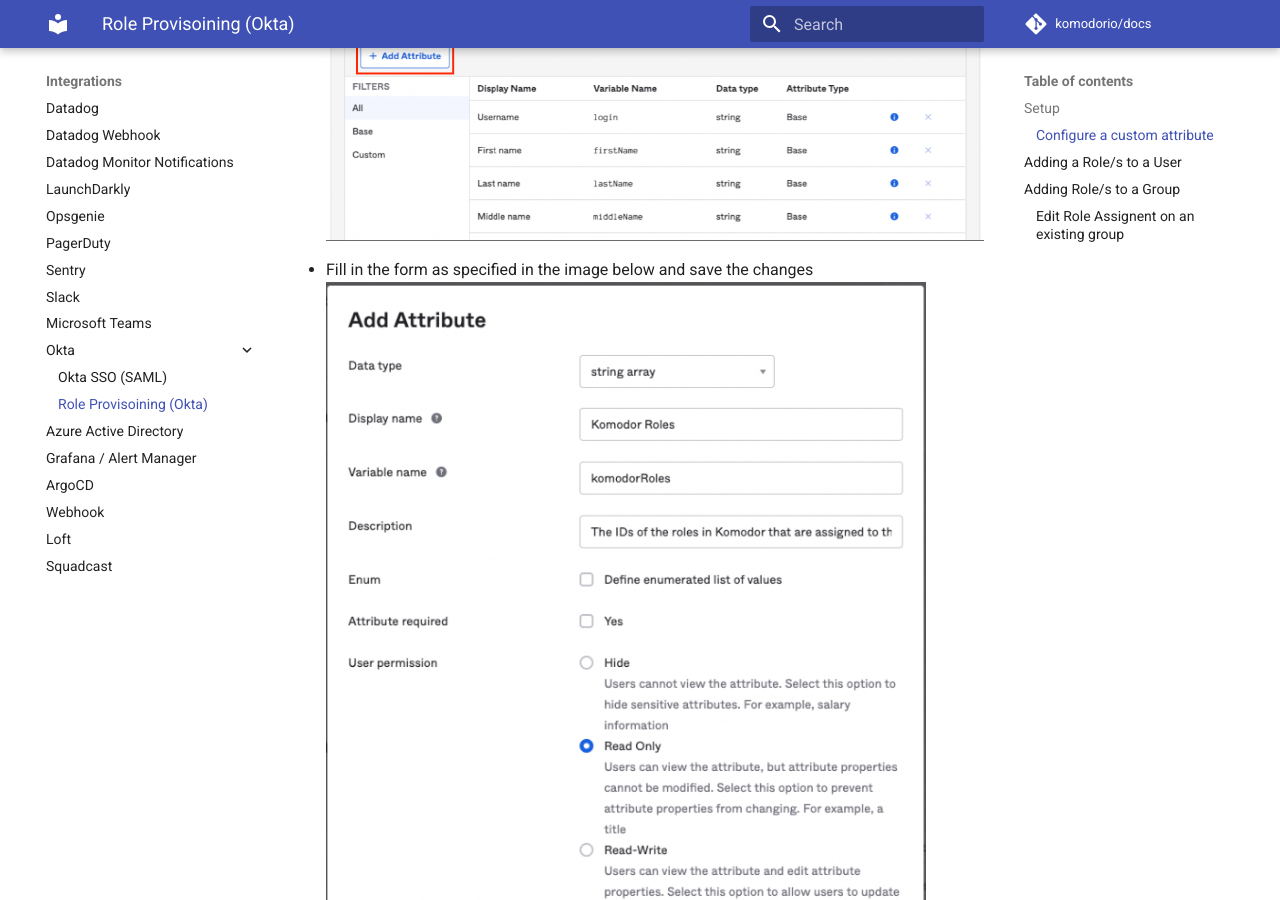
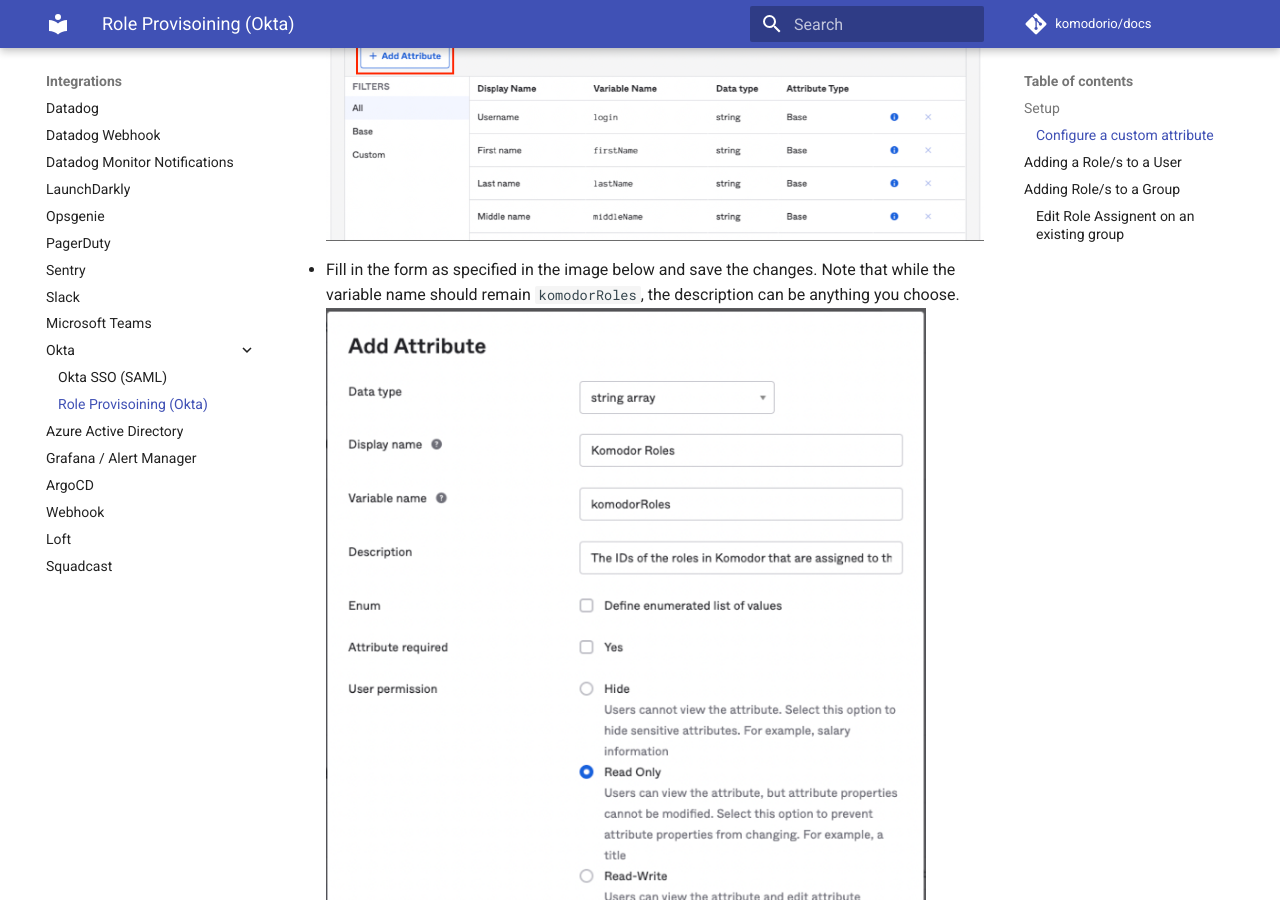
Before and after one commit to komodorio/docs, an MkDocs documentation site: the page built from docs/Integrations/Okta/Okta-Role-Provsioning.md, in a window 1280 px wide and 900 px high, scrolled down 1513 px. Built offline with MkDocs 1.6.1 and Material for MkDocs 9.7.7, drawn with Linux system fonts in a browser that asks for light colours; comment, search, counter and statistics services are not loaded.

Commit message:
Update docs/Integrations/Okta/Okta-Role-Provsioning.md
Co-authored-by: alon-glater <alon.glater@komodor.io>

```diff
--- a/docs/Integrations/Okta/Okta-Role-Provsioning.md
+++ b/docs/Integrations/Okta/Okta-Role-Provsioning.md
@@ -13,7 +13,7 @@
 - Click the + Add Attribute button
 <img src="./profile-editor-add.png" width="800">
 
-- Fill in the form as specified in the image below and save the changes
+- Fill in the form as specified in the image below and save the changes. Note that while the variable name should remain `komodorRoles`, the description can be anything you choose.
 <img src="./add-attribute.png" width="600">
 
 - We now need to add the same attribtue to the Komodor User profile, return to the Profile Editor page and select the Komodor User profile
```
